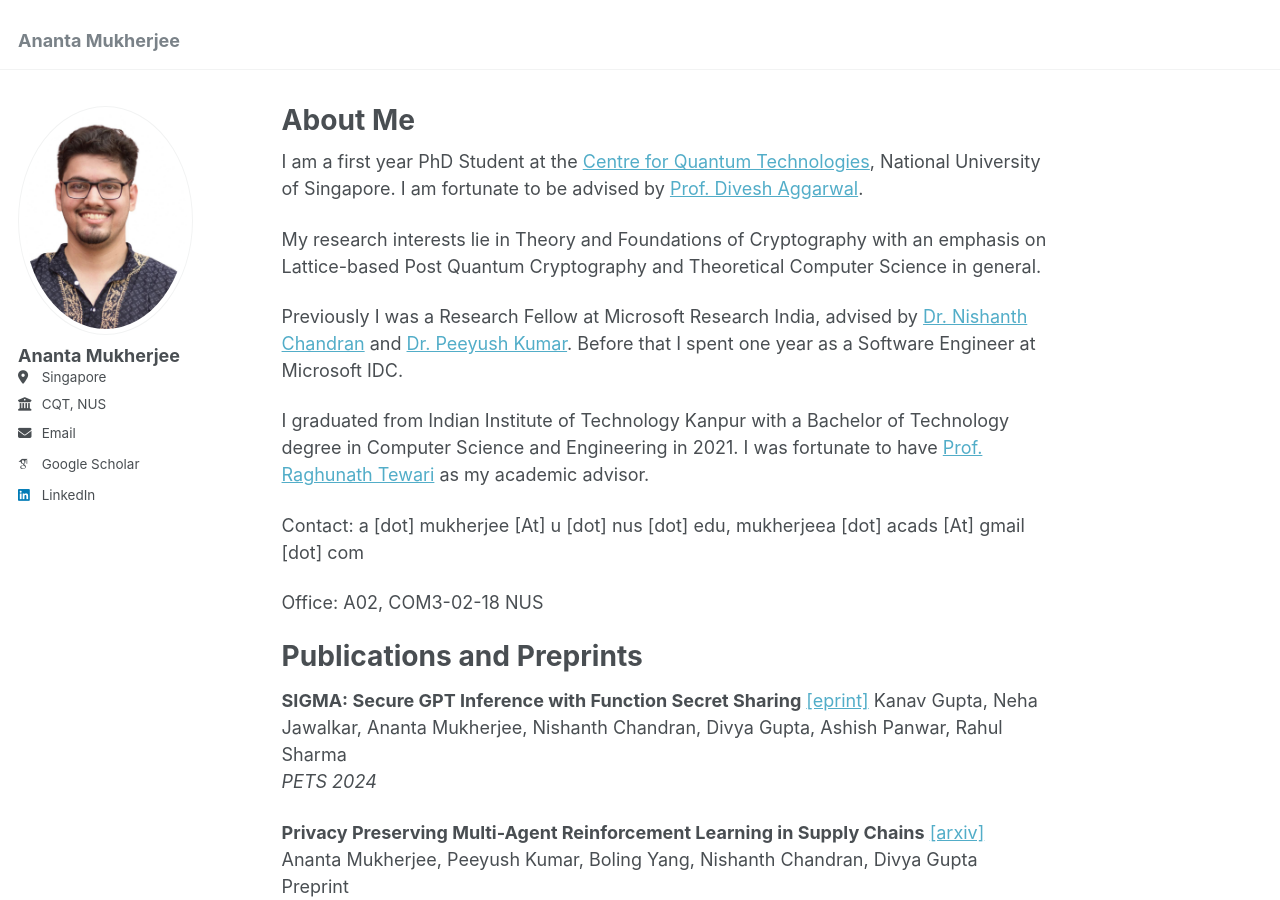
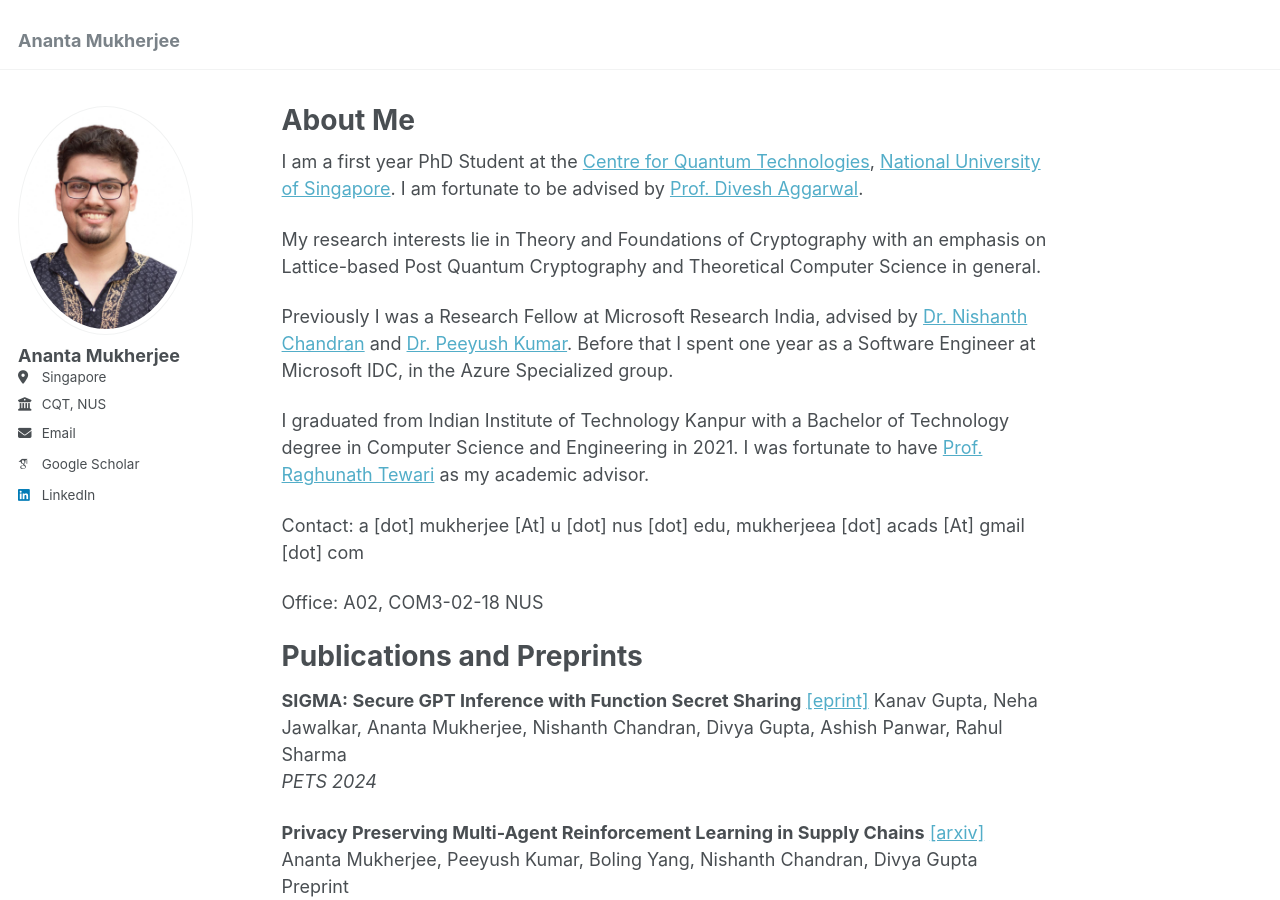
Before and after one commit to mananta/mananta.github.io, a Jekyll site: the page built from _pages/about.md, in a window 1280 px wide and 900 px high. Built offline with Jekyll 4.4.1, drawn with Linux system fonts in a browser that asks for light colours; some web fonts are replaced.

Commit message:
Changes after joining NUS

```diff
--- a/_pages/about.md
+++ b/_pages/about.md
@@ -7,11 +7,11 @@ redirect_from:
   - /about.html
 ---
 
-I am a first year PhD Student at the [Centre for Quantum Technologies](https://www.quantumlah.org/), National University of Singapore. I am fortunate to be advised by [Prof. Divesh Aggarwal](https://sites.google.com/site/diveshhomepage/).
+I am a first year PhD Student at the [Centre for Quantum Technologies](https://www.quantumlah.org/), [National University of Singapore](https://www.nus.edu.sg/). I am fortunate to be advised by [Prof. Divesh Aggarwal](https://sites.google.com/site/diveshhomepage/).
 
 My research interests lie in Theory and Foundations of Cryptography with an emphasis on Lattice-based Post Quantum Cryptography and Theoretical Computer Science in general.
 
-Previously I was a Research Fellow at Microsoft Research India, advised by [Dr. Nishanth Chandran](https://www.microsoft.com/en-us/research/people/nichandr/) and [Dr. Peeyush Kumar](https://www.microsoft.com/en-us/research/people/pekumar/). Before that I spent one year as a Software Engineer at Microsoft IDC.
+Previously I was a Research Fellow at Microsoft Research India, advised by [Dr. Nishanth Chandran](https://www.microsoft.com/en-us/research/people/nichandr/) and [Dr. Peeyush Kumar](https://www.microsoft.com/en-us/research/people/pekumar/). Before that I spent one year as a Software Engineer at Microsoft IDC, in the Azure Specialized group.
 
 I graduated from Indian Institute of Technology Kanpur with a Bachelor of Technology degree in Computer Science and Engineering in 2021. I was fortunate to have [Prof. Raghunath Tewari](https://www.cse.iitk.ac.in/users/rtewari/) as my academic advisor.
 
```
